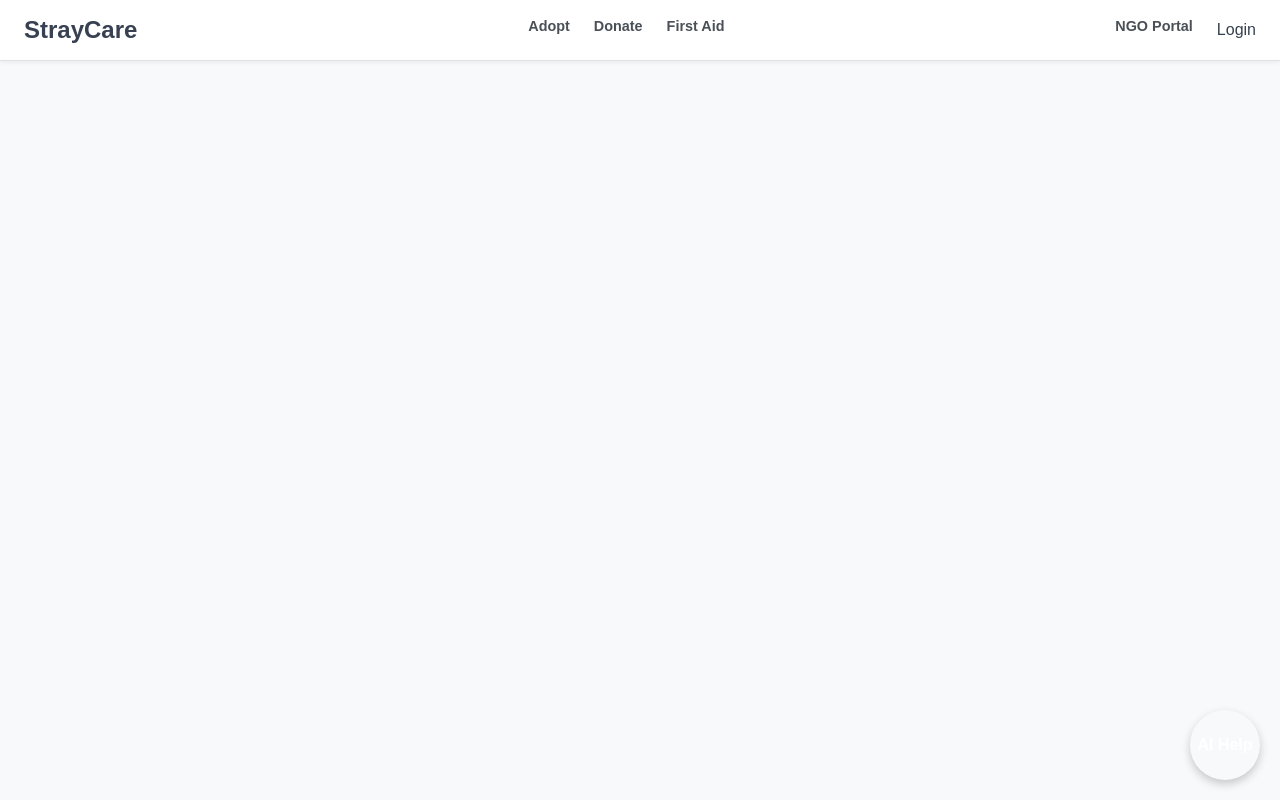
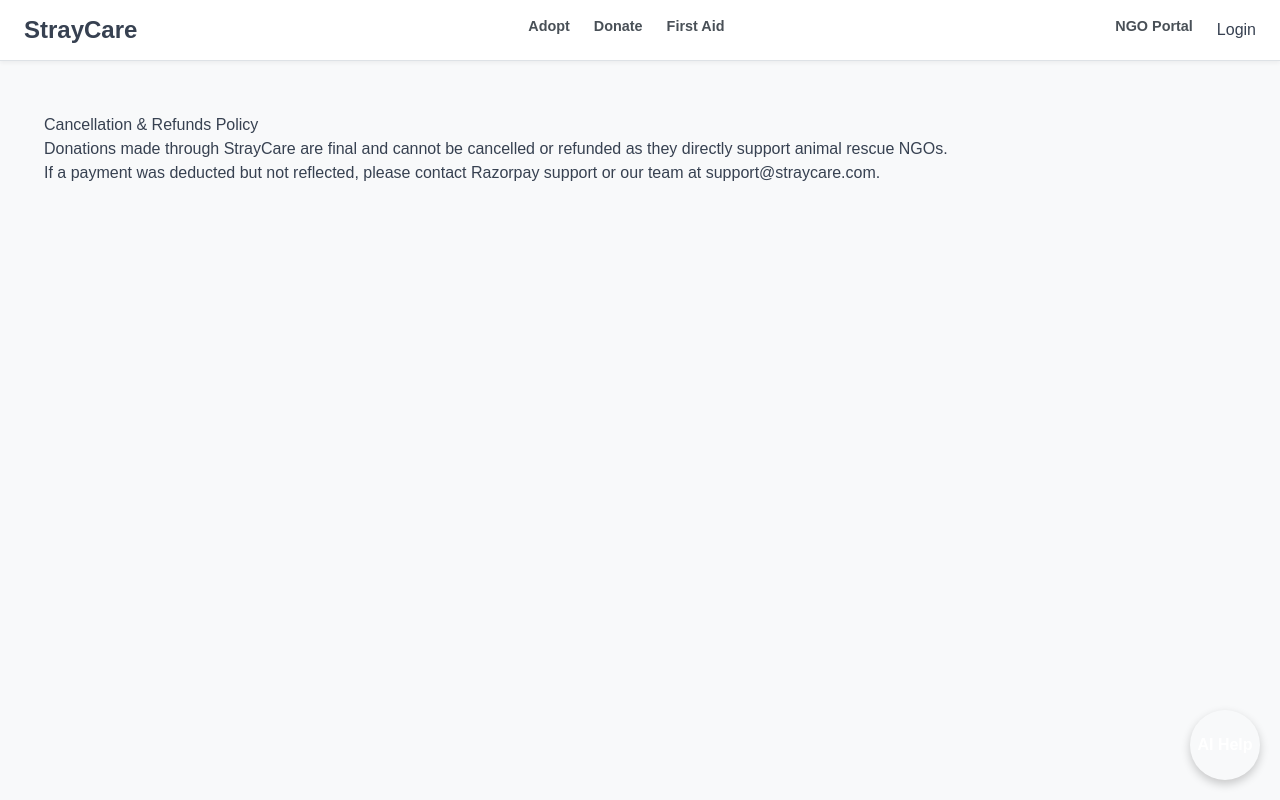
Before and after one commit to HariomKhaladkar/straycare-frontend, a React (Create React App) app: page /refunds in a window 1280 px wide. Built offline with nearby package versions, Linux system fonts and the light colour scheme.

Commit message:
Added Razorpay policy pages: privacy, terms, refunds, shipping

```diff
--- a/src/App.jsx
+++ b/src/App.jsx
@@ -26,6 +26,10 @@ import NGOFeedback from './components/NGOFeedback';
 import AdminFeedbackView from './components/AdminFeedbackView';
 import DonatePage from './components/DonatePage';
 import AdminDonations from './components/AdminDonations';
+import PrivacyPolicy from "./pages/PrivacyPolicy";
+import TermsAndConditions from "./pages/TermsAndConditions";
+import RefundPolicy from "./pages/RefundPolicy";
+import ShippingPolicy from "./pages/ShippingPolicy";
 
 const UserProtectedRoute = () => localStorage.getItem('token') ? <Outlet /> : <Navigate to="/login" replace />;
 const NgoProtectedRoute = () => localStorage.getItem('ngo_token') ? <Outlet /> : <Navigate to="/ngo-login" replace />;
@@ -130,6 +134,12 @@ function App() {
               <Route path="/ngo-adopted-pets" element={<AdoptedPetsList />} />
               <Route path="/ngo-feedback" element={<NGOFeedback />} />
             </Route>
+
+            <Route path="/privacy" element={<PrivacyPolicy />} />
+            <Route path="/terms" element={<TermsAndConditions />} />
+            <Route path="/refunds" element={<RefundPolicy />} />
+            <Route path="/shipping" element={<ShippingPolicy />} />
+
           </Routes>
         </main>
 
--- /dev/null
+++ b/src/pages/PrivacyPolicy.jsx
@@ -0,0 +1,18 @@
+import React from "react";
+
+export default function PrivacyPolicy() {
+  return (
+    <div style={{ padding: "20px" }}>
+      <h1>Privacy Policy</h1>
+      <p>
+        StrayCare respects your privacy. We collect only necessary information
+        required to provide our services such as reporting cases, donations, and
+        adoption requests.
+      </p>
+      <p>
+        We do not share your personal data with third parties except trusted
+        NGOs or required authorities.
+      </p>
+    </div>
+  );
+}
--- /dev/null
+++ b/src/pages/RefundPolicy.jsx
@@ -0,0 +1,17 @@
+import React from "react";
+
+export default function RefundPolicy() {
+  return (
+    <div style={{ padding: "20px" }}>
+      <h1>Cancellation & Refunds Policy</h1>
+      <p>
+        Donations made through StrayCare are final and cannot be cancelled or
+        refunded as they directly support animal rescue NGOs.
+      </p>
+      <p>
+        If a payment was deducted but not reflected, please contact Razorpay
+        support or our team at support@straycare.com.
+      </p>
+    </div>
+  );
+}
--- /dev/null
+++ b/src/pages/ShippingPolicy.jsx
@@ -0,0 +1,13 @@
+import React from "react";
+
+export default function ShippingPolicy() {
+  return (
+    <div style={{ padding: "20px" }}>
+      <h1>Shipping Policy</h1>
+      <p>
+        StrayCare does not involve any physical shipping of goods. Our services
+        are digital — reporting cases, donations, and adoption support.
+      </p>
+    </div>
+  );
+}
--- /dev/null
+++ b/src/pages/TermsAndConditions.jsx
@@ -0,0 +1,17 @@
+import React from "react";
+
+export default function TermsAndConditions() {
+  return (
+    <div style={{ padding: "20px" }}>
+      <h1>Terms and Conditions</h1>
+      <p>
+        By using StrayCare, you agree to provide accurate information and not
+        misuse our rescue and reporting platform.
+      </p>
+      <p>
+        Donations made are voluntary and go directly to registered NGOs listed
+        on our platform.
+      </p>
+    </div>
+  );
+}
```
